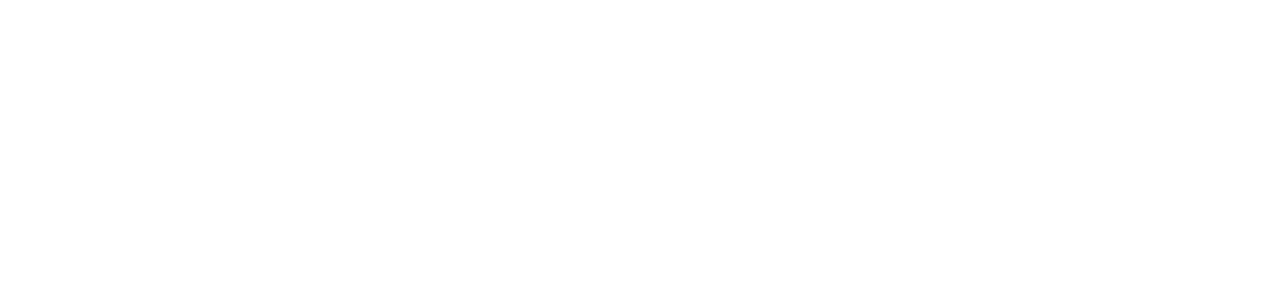
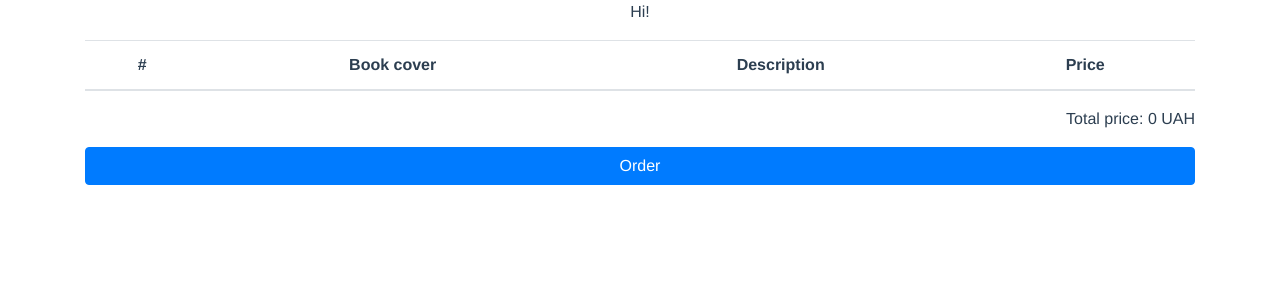
Before and after one commit to loop-zoop/books-app, a Vue app: page /cart in a window 1280 px wide. Shown: the top 300 px of the page. Built offline with nearby package versions, Linux system fonts and the light colour scheme.

Commit message:
Task 3 & 4: add cart functionality and alerts

```diff
--- /dev/null
+++ b/src/components/Alert.vue
@@ -0,0 +1,26 @@
+<template>
+    <div class='alert'>
+        <p>{{this.$store.state.alertMessage}}</p>
+    </div>
+</template>
+
+<script>
+export default {
+
+}
+</script>
+
+<style lang="scss" scoped>
+    .alert {
+        background: #218838;
+        width: 30%;
+        position: fixed;
+        bottom: 1%;
+        right: 2%;
+        p {
+            color: #fff;
+            padding: 0;
+            margin: 0;
+        }
+    }
+</style>
--- a/src/components/Book.vue
+++ b/src/components/Book.vue
@@ -2,7 +2,7 @@
   <div id="app">
       <div class="row">
     <div
-        class="col-sm-4"
+        class="col-md-4 col-sm-6"
         v-for="(book, index) in this.$store.state.books"
         :key="index"
     >
--- a/src/components/CartButton.vue
+++ b/src/components/CartButton.vue
@@ -1,7 +1,7 @@
 <template>
   <div>
     <span class="mr-sm-5"> {{calcOrders}} </span>
-    <a class="btn btn-success" id="cart-button">
+    <router-link  to="/cart" class="btn btn-success" id="cart-button">
       <svg
         id="i-cart"
         xmlns="http://www.w3.org/2000/svg"
@@ -18,7 +18,7 @@
         <circle cx="25" cy="27" r="2"></circle>
         <circle cx="12" cy="27" r="2"></circle>
       </svg>
-    </a>
+    </router-link>
   </div>
 </template>
 
--- /dev/null
+++ b/src/components/Orders.vue
@@ -0,0 +1,27 @@
+<template>
+  <table class="table">
+    <thead>
+      <tr>
+        <th scope="col">#</th>
+        <th scope="col">Book cover</th>
+        <th scope="col">Description</th>
+        <th scope="col">Price</th>
+      </tr>
+    </thead>
+    <tbody v-for="(order, index) in this.$store.state.orders.items" :key="index">
+      <tr>
+        <th scope="row">{{index}}</th>
+        <td><img :src="order.volumeInfo.imageLinks.smallThumbnail" alt=""></td>
+        <td>{{order.volumeInfo.description || 'none'}}</td>
+        <td>{{order.saleInfo.retailPrice ? `${order.saleInfo.retailPrice.amount} UAH` : '0'}}</td>
+      </tr>
+    </tbody>
+  </table>
+</template>
+
+<script>
+export default {};
+</script>
+
+<style>
+</style>
--- a/src/router.js
+++ b/src/router.js
@@ -13,13 +13,13 @@
       name: 'home',
       component: Home
     },
-    // {
-    //   path: '/about',
-    //   name: 'about',
-    //   // route level code-splitting
-    //   // this generates a separate chunk (about.[hash].js) for this route
-    //   // which is lazy-loaded when the route is visited.
-    //   component: () => import(/* webpackChunkName: "about" */ './views/About.vue')
-    // }
+    {
+      path: '/cart',
+      name: 'cart',
+      // route level code-splitting
+      // this generates a separate chunk (about.[hash].js) for this route
+      // which is lazy-loaded when the route is visited.
+      component: () => import(/* webpackChunkName: "about" */ './views/Cart.vue')
+    }
   ]
 })
--- a/src/store.js
+++ b/src/store.js
@@ -1,5 +1,6 @@
 import Vue from 'vue'
 import Vuex from 'vuex'
+import router from './router'
 
 Vue.use(Vuex)
 
@@ -11,30 +12,53 @@
       items: [],
       totalPrice: 0
     },
-    orderIndex: Number
+    orderIndex: Number,
+    isAlertActive: false,
+    alertMessage: 'Hi!'
   },
   mutations: {
     fetchBooks(state, key_word) {
       state.books = []
       fetch(`${state.api_url}?q=${key_word}`)
-      .then(response => response.json())
-      .then(json => state.books = json.items)
+        .then(response => response.json())
+        .then(json => state.books = json.items)
     },
     updateTotalPrice(state, totalPrice) {
       state.orders.totalPrice = totalPrice;
+    },
+    clearAllOrders(state) {
+      state.orders.items = []
+      state.orders.totalPrice = 0
+    },
+    showAlert(state, alertMessage) {
+      state.alertMessage = alertMessage
+      state.isAlertActive = true
+    },
+    hideAlert(state) {
+      state.isAlertActive = false
+      state.alertMessage = 'Hi!'
     }
   },
   actions: {
-    calcPrices({commit, state}) {
+    calcPrices({ commit, state }) {
       let totalPrice = 0;
       state.orders.items.forEach(order => {
-        if(order.saleInfo.saleability == "NOT_FOR_SALE") {
+        if (order.saleInfo.saleability == "NOT_FOR_SALE") {
           totalPrice += 0;
         } else {
           totalPrice += order.saleInfo.retailPrice.amount || 0;
         }
         commit('updateTotalPrice', totalPrice);
       });
+    },
+    completeOrder({ commit, state }) {
+      router.push('/')
+      const alertMessage = `Your purchase of ${state.orders.totalPrice} UAH is complete!`
+      commit('showAlert', alertMessage)
+      setTimeout(() => {
+        commit('hideAlert')
+      }, 3000);
+      commit('clearAllOrders')
     }
   }
 })
--- /dev/null
+++ b/src/views/Cart.vue
@@ -0,0 +1,27 @@
+<template>
+    <div class='container'>
+        <p>Hi!</p>
+        <Orders />
+        <p class='text-right'>Total price: {{this.$store.state.orders.totalPrice}} UAH</p>
+        <button @click="completeOrder" type="button" class="btn btn-primary col-sm-12 mb-5">Order</button>
+    </div>
+</template>
+
+<script>
+import Orders from '../components/Orders'
+import { mapActions } from 'vuex'
+
+export default {
+    components: {
+        Orders
+    },
+    methods: {
+        ...mapActions(['completeOrder'])
+    }
+
+}
+</script>
+
+<style scoped>
+
+</style>
--- a/src/views/Home.vue
+++ b/src/views/Home.vue
@@ -9,6 +9,7 @@
       </header>
       <Book @open-modal="openModal" />
       <Modal @close-modal="closeModal" v-if="showModal" />
+      <Alert v-if="showAlert" />
     </div>
   </div>
 </template>
@@ -18,13 +19,19 @@
 import CartButton from "../components/CartButton";
 import Book from "../components/Book";
 import Modal from "../components/Modal";
+import Alert from "../components/Alert";
 
 export default {
   data() {
     return {
       title: this.$route.name,
-      showModal: false
+      showModal: false,
     };
+  },
+  computed: {
+    showAlert() {
+      return this.$store.state.isAlertActive
+    }
   },
   methods: {
     openModal() {
@@ -38,7 +45,8 @@
     Search,
     CartButton,
     Book,
-    Modal
+    Modal,
+    Alert
   }
 };
 </script>
```
